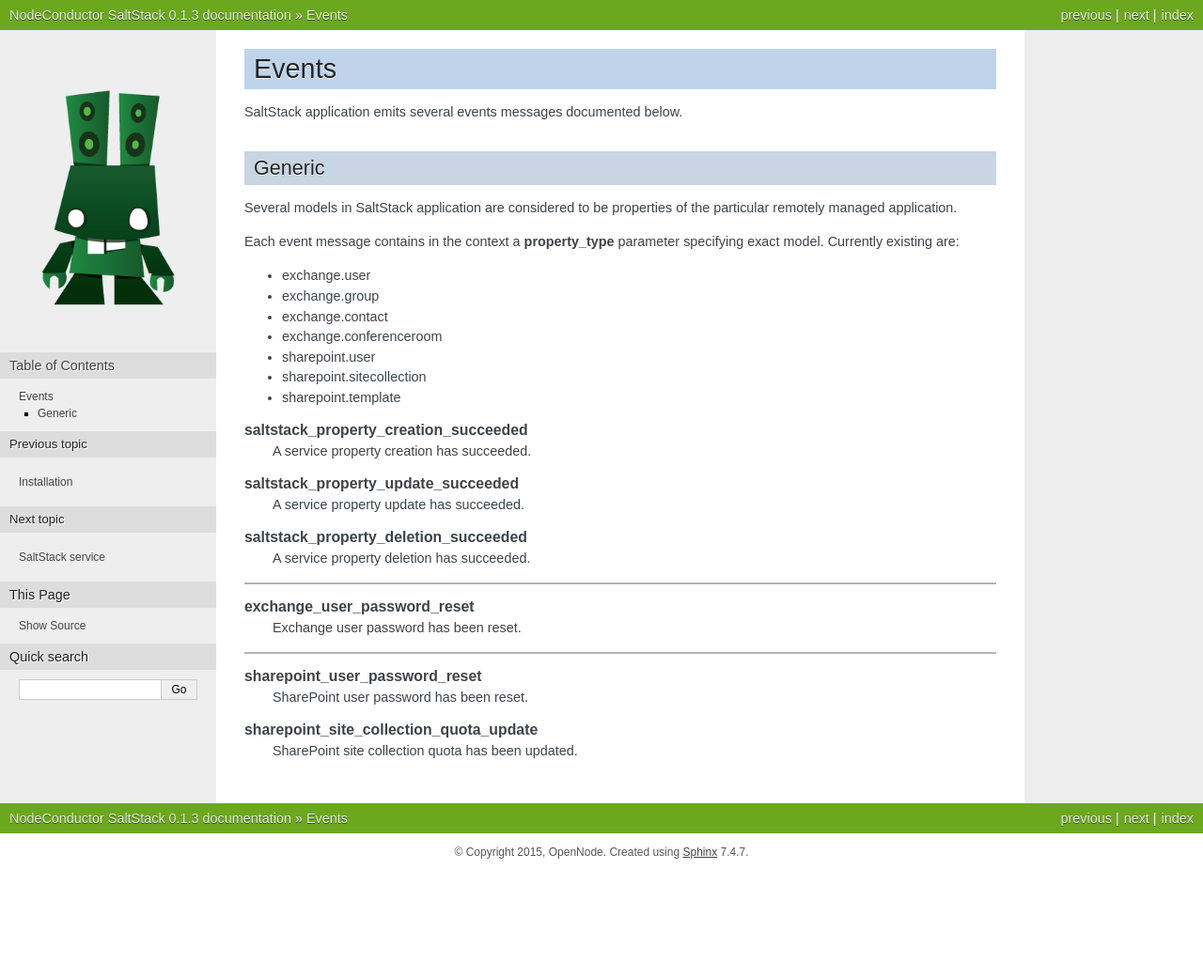
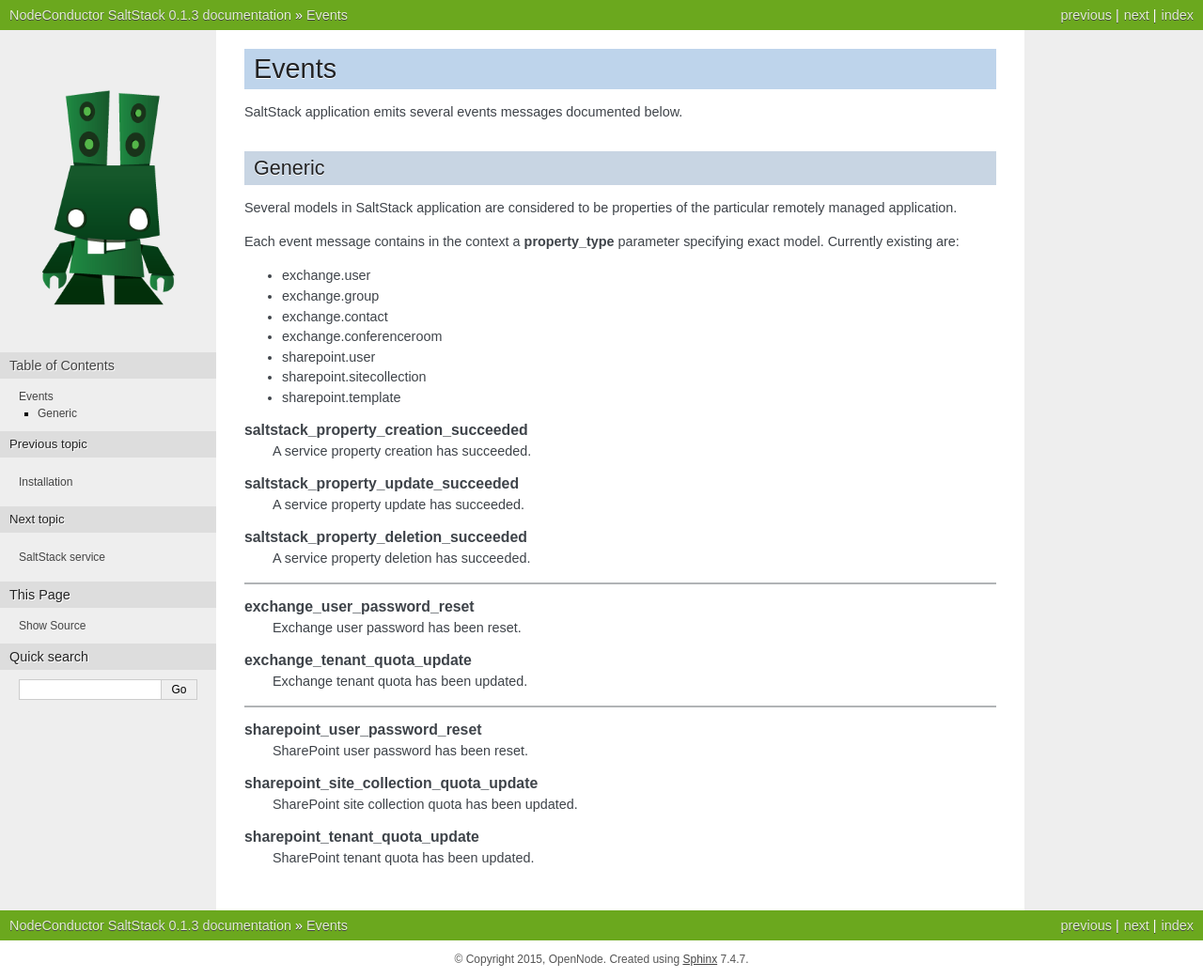
Before and after one commit to opennode/waldur-saltstack, a Sphinx documentation site: the page built from docs/events.rst, in a window 1280 px wide. Shown: the whole page at 94% size. Built offline with Sphinx 7.4.7, drawn with Linux system fonts in a browser that asks for light colours; the version number is read from the project's files by our own code; before the commit the page ends 927 px from its top, so only the background shows below that.

Commit message:
Add events to docs

```diff
--- a/docs/events.rst
+++ b/docs/events.rst
@@ -36,6 +36,9 @@
     **exchange_user_password_reset**
         Exchange user password has been reset.
 
+    **exchange_tenant_quota_update**
+        Exchange tenant quota has been updated.
+
 ------------
 
 .. glossary::
@@ -45,3 +48,6 @@
 
     **sharepoint_site_collection_quota_update**
         SharePoint site collection quota has been updated.
+
+    **sharepoint_tenant_quota_update**
+        SharePoint tenant quota has been updated.
```
